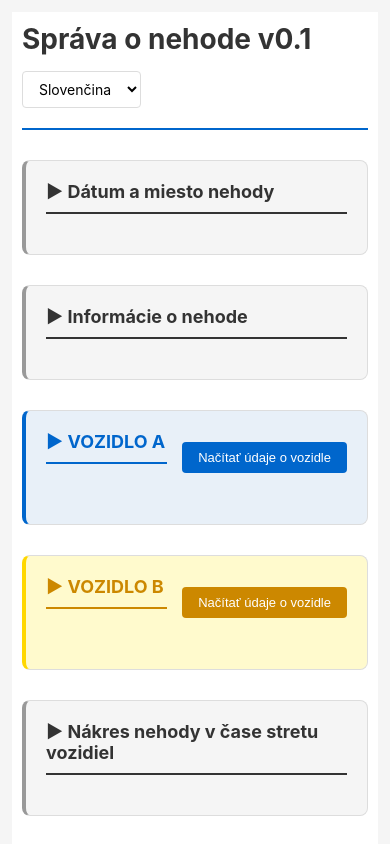
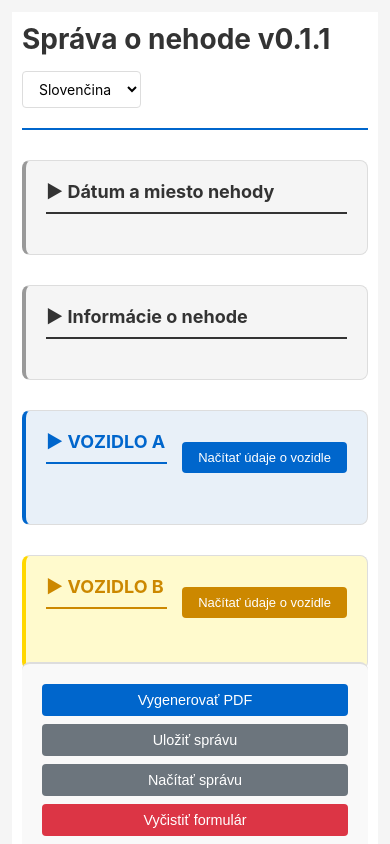
Before and after one commit to puding-svk/son, a React (Vite) app: page / in a window 390 px wide. Shown: the top 844 px of the page. Built offline with nearby package versions, Linux system fonts and the light colour scheme.

Commit message:
orientation fix

```diff
--- a/src/index.css
+++ b/src/index.css
@@ -116,14 +116,30 @@
   }
 }
 
-/* Orientation handling */
+/* Orientation handling - force layout update */
 @media (orientation: landscape) {
+  html,
+  body,
+  #root {
+    width: 100vw;
+    height: 100vh;
+    max-width: 100%;
+  }
+
   body {
     min-height: 100vh;
   }
 }
 
 @media (orientation: portrait) {
+  html,
+  body,
+  #root {
+    width: 100vw;
+    height: 100vh;
+    max-width: 100%;
+  }
+
   body {
     min-height: 100vh;
   }
@@ -144,3 +160,20 @@
 #root {
   transition: none !important;
 }
+
+/* Handle viewport changes for Android PWA */
+@media (max-aspect-ratio: 1/1) {
+  /* Portrait mode */
+  body {
+    width: 100%;
+    min-height: 100vh;
+  }
+}
+
+@media (min-aspect-ratio: 1/1) {
+  /* Landscape mode */
+  body {
+    width: 100%;
+    min-height: 100vh;
+  }
+}
--- a/src/locales/sk.json
+++ b/src/locales/sk.json
@@ -1,6 +1,6 @@
 {
   "app": {
-    "title": "Správa o nehode v0.1",
+    "title": "Správa o nehode v0.1.1",
     "description": "Offline aplikácia na vyplnenie správy o dopravnej nehode"
   },
   "form": {
--- a/src/main.tsx
+++ b/src/main.tsx
@@ -21,16 +21,29 @@
   console.log('Orientation changed:', window.innerWidth, 'x', window.innerHeight);
 };
 
+// Listen for orientation changes
 window.addEventListener('orientationchange', handleOrientationChange);
 window.addEventListener('resize', handleOrientationChange);
 
-// Handle screen.orientation API (modern browsers)
+// Handle screen.orientation API (modern browsers and Android PWA)
 if (screen.orientation) {
-  screen.orientation.addEventListener('change', () => {
-    console.log('Screen orientation:', screen.orientation.type);
-    handleOrientationChange();
-  });
+  try {
+    screen.orientation.addEventListener('change', () => {
+      const orientation = screen.orientation.type;
+      console.log('Screen orientation changed to:', orientation);
+      handleOrientationChange();
+    });
+  } catch (e) {
+    console.warn('Could not set up screen orientation listener:', e);
+  }
 }
+
+// Request fullscreen orientation handling (Android PWA specific)
+window.addEventListener('resize', () => {
+  // Ensure layout updates on resize
+  document.documentElement.style.height = window.innerHeight + 'px';
+  document.documentElement.style.width = window.innerWidth + 'px';
+});
 
 // Register service worker for offline support
 if ('serviceWorker' in navigator) {
```
Also changed, not shown: public/manifest.json.
